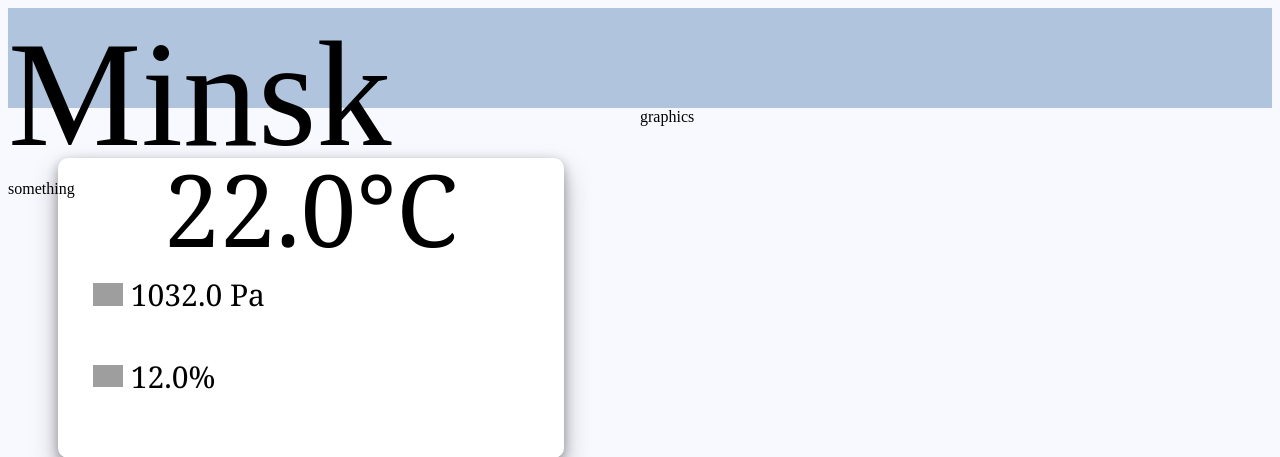
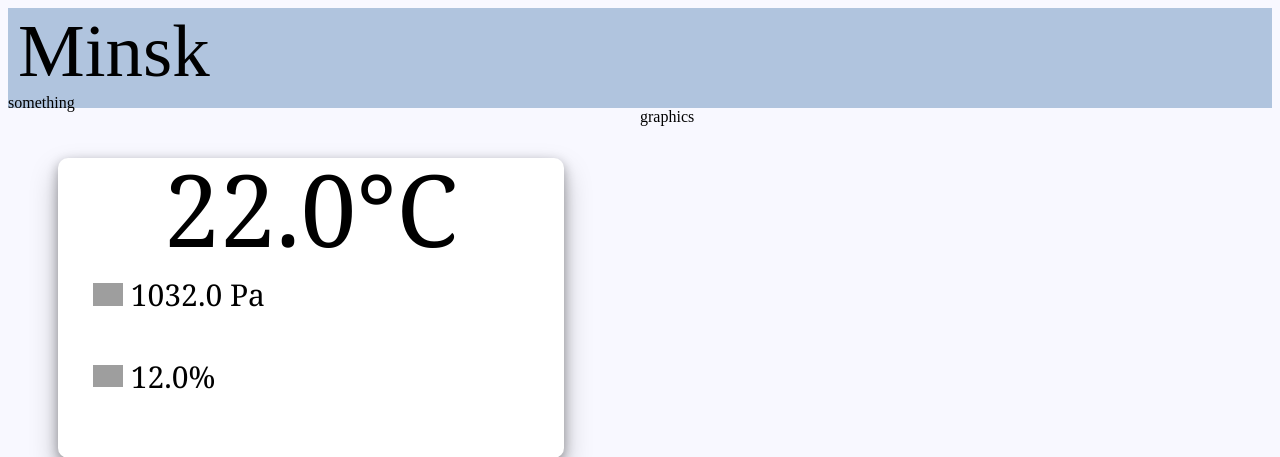
Before and after one commit to maryzyryanova/Meteostation, a Django app: page / in a window 1280 px wide. Shown: the top 457 px of the page. Run offline with Django 4.2, Linux system fonts and the light colour scheme; data comes from the database, SQL or seed files in the repository; grey boxes are pictures that could not be loaded.

Commit message:
initial commit

```diff
--- a/my_course_project/meteostation_app/templates/weather_forecast.html
+++ b/my_course_project/meteostation_app/templates/weather_forecast.html
@@ -55,13 +55,17 @@
         }
 
         .city{
+            width: 50%;
             text-align: left;
-            font-size: 150px;
+            margin-left: 10px;
+            font-size: 75px;
         }
 
         .time{
+            width: 50%;
             text-align: right;
-            font-size: 150x;
+            font-size: 75px;
+            margin-right: 10px;
         }
     </style>
 
```
